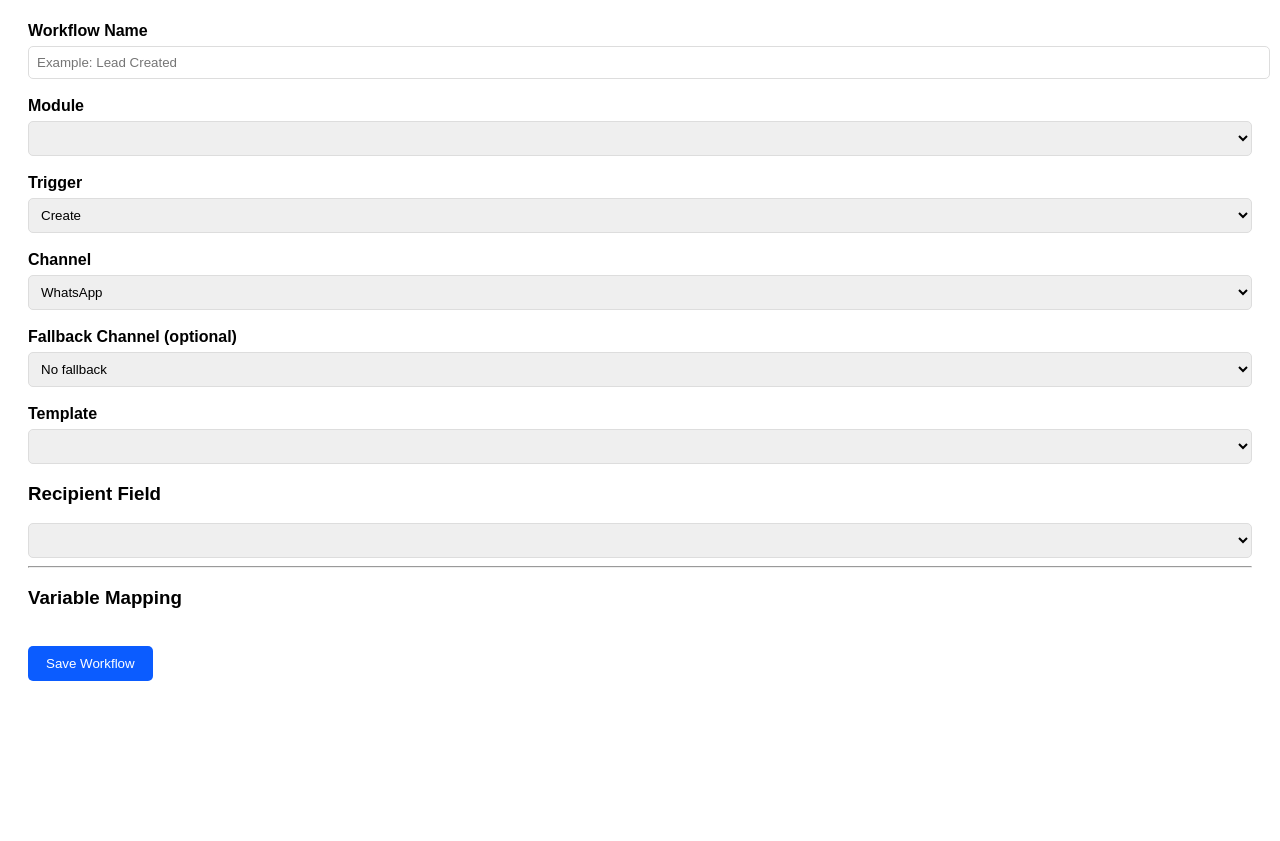
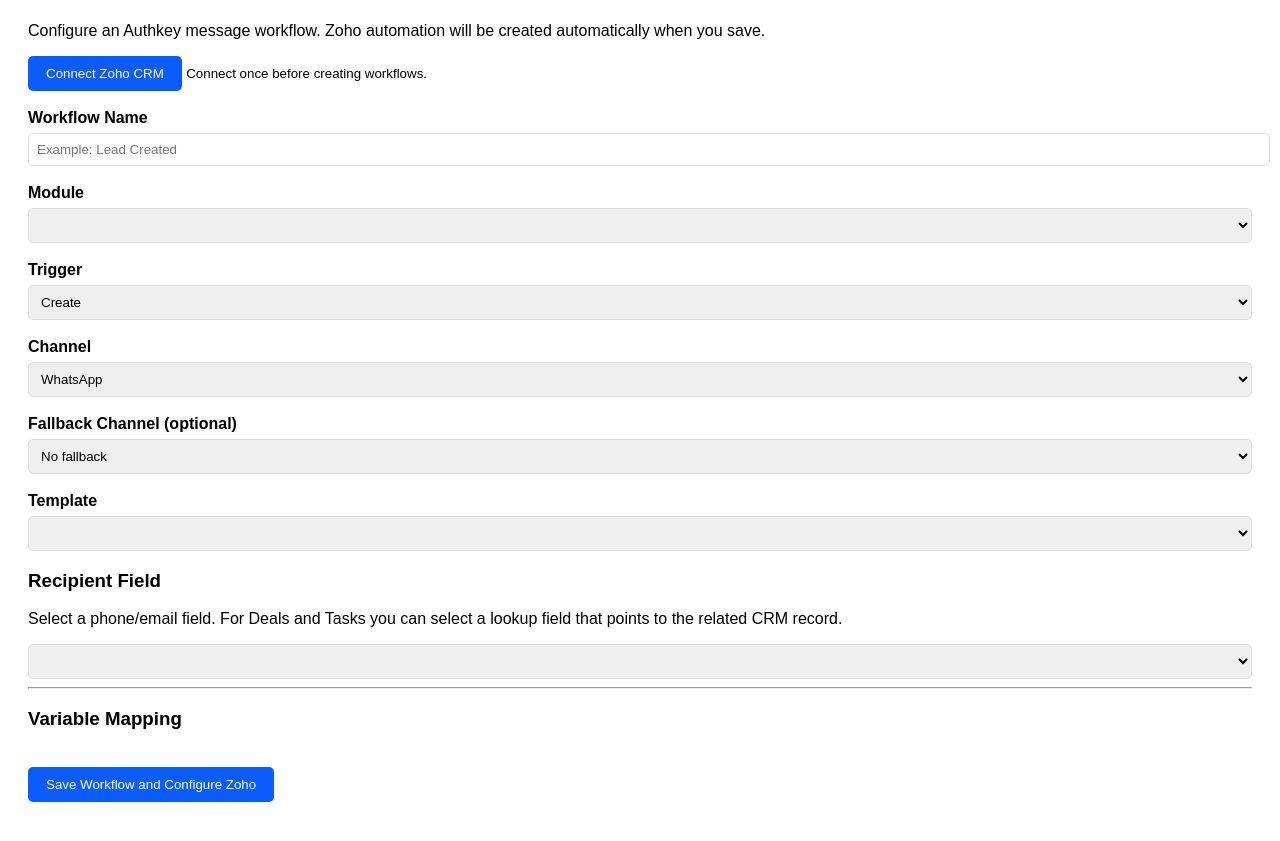
Before and after one commit to tanu2525/gpt, a website: page app/workflow/workflow.html in a window 1280 px wide. Shown: the part 79-920 px from the top of the page. Before the commit the page ends 803 px from the top, so only its background shows below. Drawn offline with Linux system fonts and the light colour scheme; a script that the page names is missing.

Commit message:
Improve workflow configuration for client onboarding

```diff
--- a/app/workflow/workflow.html
+++ b/app/workflow/workflow.html
@@ -7,6 +7,12 @@
 <body>
 
 <h2>Workflow Configuration</h2>
+<p>Configure an Authkey message workflow. Zoho automation will be created automatically when you save.</p>
+
+<div class="form-group">
+    <button type="button" id="connectZohoBtn">Connect Zoho CRM</button>
+    <small>Connect once before creating workflows.</small>
+</div>
 
 <div class="form-group">
     <label>Workflow Name</label>
@@ -22,7 +28,7 @@
     <label>Trigger</label>
     <select id="trigger">
         <option value="create">Create</option>
-        <option value="edit">Edit</option>
+        <option value="edit">Update</option>
     </select>
 </div>
 
@@ -54,6 +60,7 @@
 </div>
 
 <h3>Recipient Field</h3>
+<p>Select a phone/email field. For Deals and Tasks you can select a lookup field that points to the related CRM record.</p>
 <select id="recipientField"></select>
 
 <hr>
@@ -62,7 +69,7 @@
 <div id="variablesContainer"></div>
 
 <br>
-<button id="saveBtn">Save Workflow</button>
+<button id="saveBtn">Save Workflow and Configure Zoho</button>
 <div id="status"></div>
 
 <script src="https://live.zwidgets.com/js-sdk/1.2/ZohoEmbededAppSDK.min.js"></script>
```
